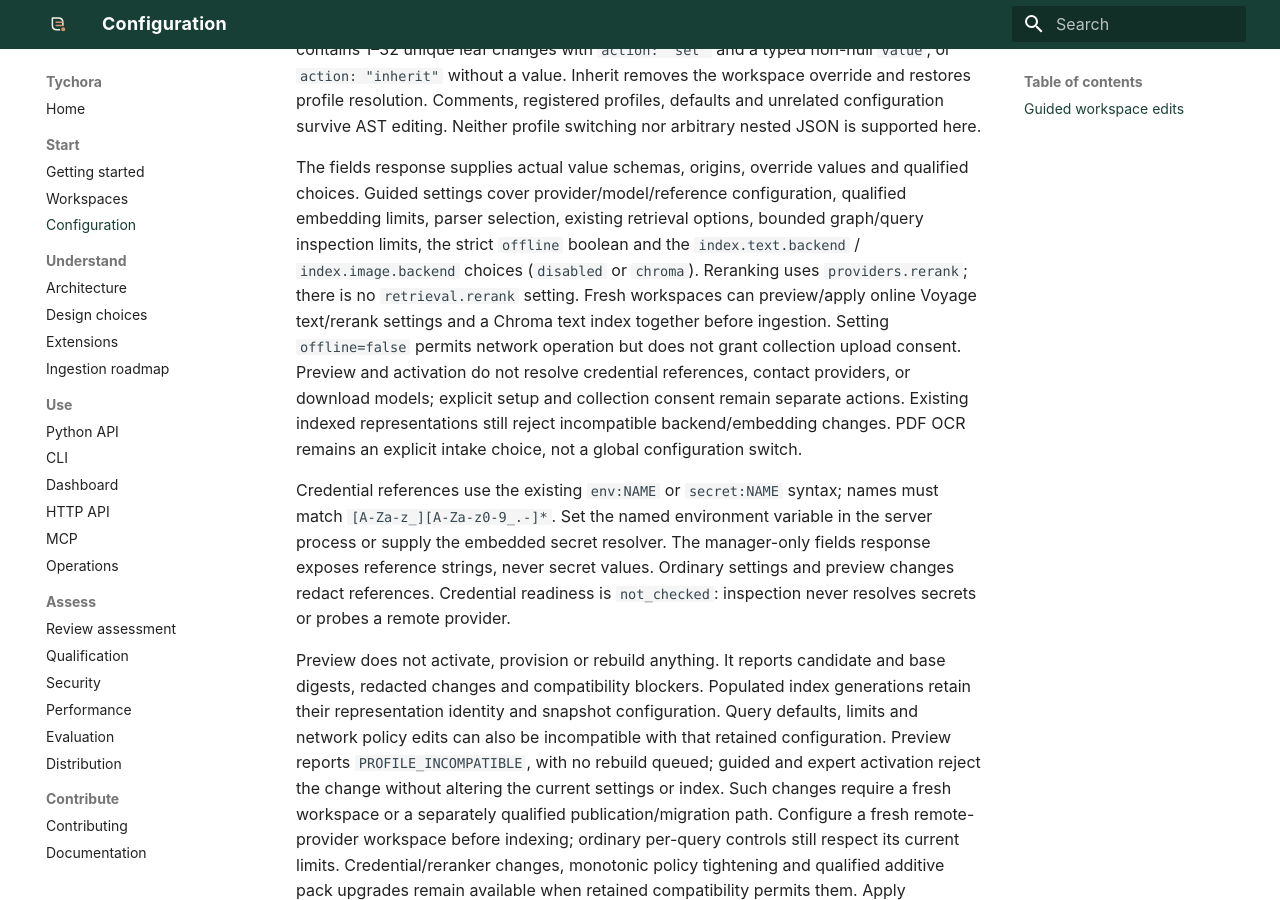
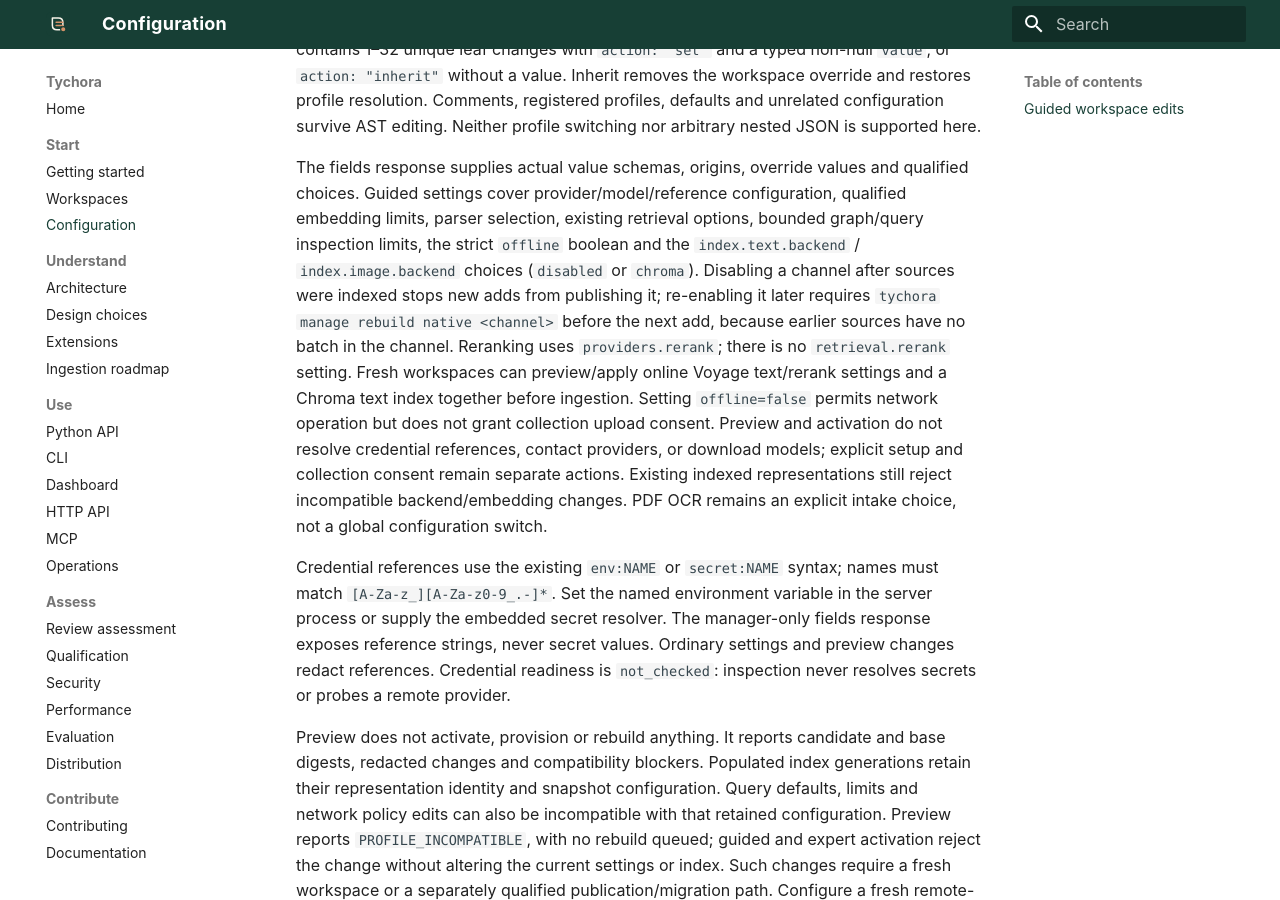
Before and after one commit to tychota/tychora, an MkDocs documentation site: the page built from docs/configuration.md, in a window 1280 px wide and 900 px high, scrolled down 2391 px. Built offline with MkDocs 1.6.1 and Material for MkDocs 9.7.7, drawn with Linux system fonts in a browser that asks for light colours.

Commit message:
docs: re-enabling a disabled channel requires a native rebuild
Co-Authored-By: Claude Opus 5.5 <noreply@anthropic.com>
Claude-Session: https://claude.ai/code/session_015FJC4WashyKwd8DxEbFuhM

```diff
--- a/docs/configuration.md
+++ b/docs/configuration.md
@@ -79,6 +79,9 @@ qualified choices. Guided settings cover provider/model/reference configuration,
 qualified embedding limits, parser selection, existing retrieval options,
 bounded graph/query inspection limits, the strict `offline` boolean and the
 `index.text.backend` / `index.image.backend` choices (`disabled` or `chroma`).
+Disabling a channel after sources were indexed stops new adds from publishing
+it; re-enabling it later requires `tychora manage rebuild native <channel>`
+before the next add, because earlier sources have no batch in the channel.
 Reranking uses `providers.rerank`; there is no `retrieval.rerank` setting. Fresh
 workspaces can preview/apply online Voyage text/rerank settings and a Chroma text
 index together before ingestion. Setting `offline=false` permits
```
